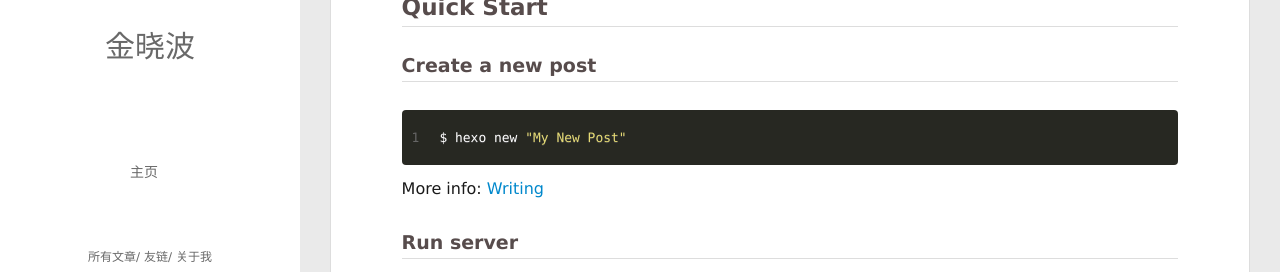
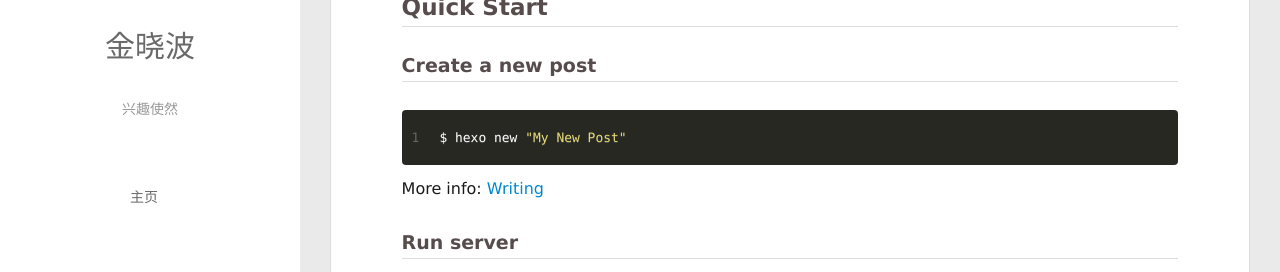
Before and after one commit to jinxiaobo/jinxiaobo.github.io, a plain HTML site: page index.html in a window 1280 px wide. Shown: the part 243-515 px from the top of the page. Drawn offline with Linux system fonts and the light colour scheme; no server answers.

Commit message:
Site updated: 2017-11-22 10:25:26

```diff
--- a/index.html
+++ b/index.html
@@ -8,15 +8,12 @@
   <link rel="dns-prefetch" href="http://yoursite.com">
   <title>jinxiaobo的博客</title>
   <meta name="viewport" content="width=device-width, initial-scale=1, maximum-scale=1">
-  <meta name="description" content="一步一步往上爬。">
-<meta property="og:type" content="website">
+  <meta property="og:type" content="website">
 <meta property="og:title" content="jinxiaobo的博客">
 <meta property="og:url" content="http://yoursite.com/index.html">
 <meta property="og:site_name" content="jinxiaobo的博客">
-<meta property="og:description" content="一步一步往上爬。">
 <meta name="twitter:card" content="summary">
 <meta name="twitter:title" content="jinxiaobo的博客">
-<meta name="twitter:description" content="一步一步往上爬。">
 
     <link rel="alternative" href="/atom.xml" title="jinxiaobo的博客" type="application/atom+xml">
 
@@ -50,6 +47,8 @@
 		<hgroup>
 		  <h1 class="header-author"><a href="/">金晓波</a></h1>
 		</hgroup>
+
+		<p class="header-subtitle">兴趣使然</p>
 
 
 		<nav class="header-menu">
@@ -102,6 +101,8 @@
 			<hgroup>
 			  <h1 class="header-author js-header-author">金晓波</h1>
 			</hgroup>
+
+			<p class="header-subtitle"><i class="icon icon-quo-left"></i>兴趣使然<i class="icon icon-quo-right"></i></p>
 
 
 
```
Also changed, not shown: 2017/11/21/hello-world/index.html (+4 -0 lines), archives/2017/11/index.html (+5 -4 lines), archives/2017/index.html (+5 -4 lines), archives/index.html (+5 -4 lines).
